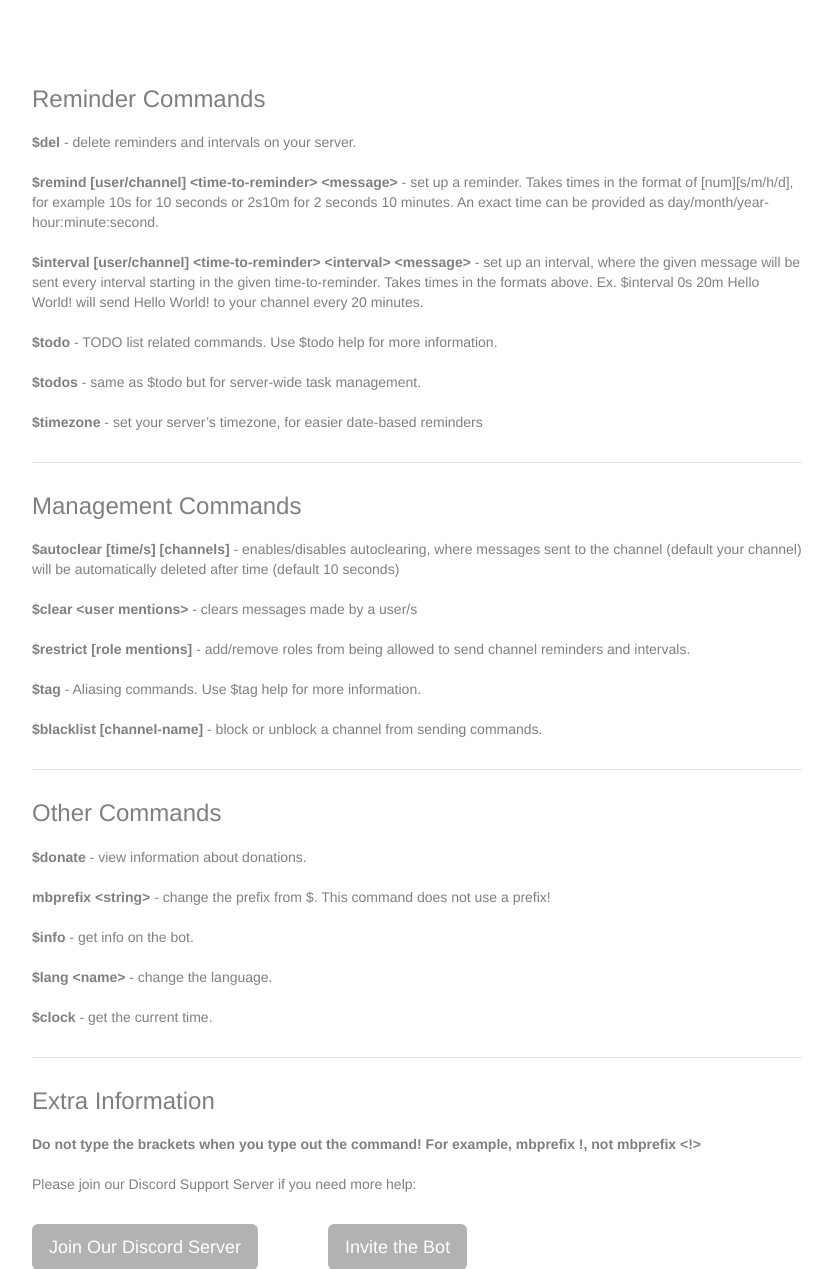
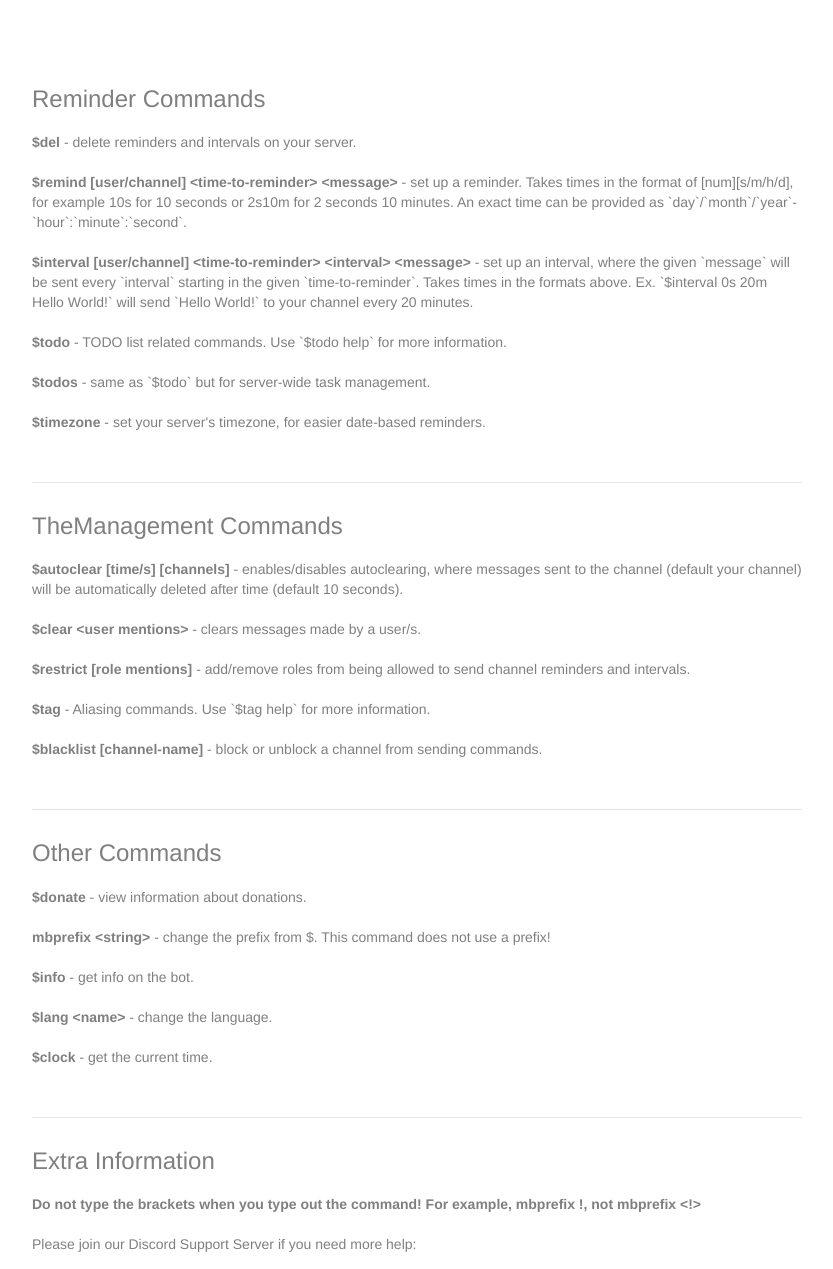
Before and after one commit to JARL-B/JARL, a Flask app: page /help in a window 1280 px wide. Shown: the part 427-1696 px from the top of the page, without its empty margins (223-1056 px from the left). Run offline with Flask 2, Linux system fonts and the light colour scheme; some libraries are stand-ins or nearby versions; some web fonts are replaced.

Commit message:
changed dict to 2d list to retain order

```diff
--- a/EXT/strings_EN.py
+++ b/EXT/strings_EN.py
@@ -5,10 +5,10 @@
 
     'admin_required' : 'You need to be an admin to run this command.',
 
-    'help' : '''Please visit http://jellywx.co.uk/''',
+    'help' : '''Please visit https://jellywx.co.uk/''',
 
-    'help_raw' : {
-        '''__Reminder Commands__''' : {
+    'help_raw' : [
+        ['''Reminder Commands''', {
             '$del' : 'delete reminders and intervals on your server.',
 
             '$remind [user/channel] <time-to-reminder> <message>' : 'set up a reminder. Takes times in the format of [num][s/m/h/d], for example 10s for 10 seconds or 2s10m for 2 seconds 10 minutes. An exact time can be provided as `day`/`month`/`year`-`hour`:`minute`:`second`.',
@@ -19,9 +19,9 @@
 
             '$todos' : 'same as `$todo` but for server-wide task management.',
 
-            '$timezone' : 'set your server\'s timezone, for easier date-based reminders.' },
+            '$timezone' : 'set your server\'s timezone, for easier date-based reminders.' }],
 
-        '''__TheManagement Commands__''' : {
+        ['''TheManagement Commands''', {
             '$autoclear [time/s] [channels]' : 'enables/disables autoclearing, where messages sent to the channel (default your channel) will be automatically deleted after time (default 10 seconds).',
 
             '$clear <user mentions>' : 'clears messages made by a user/s.',
@@ -30,9 +30,9 @@
 
             '$tag' : 'Aliasing commands. Use `$tag help` for more information.',
 
-            '$blacklist [channel-name]' : 'block or unblock a channel from sending commands.' },
+            '$blacklist [channel-name]' : 'block or unblock a channel from sending commands.' }],
 
-        '''__Other Commands__''' : {
+        ['''Other Commands''', {
             '$donate' : 'view information about donations.',
 
             'mbprefix <string>' : 'change the prefix from $. This command does not use a prefix!',
@@ -41,14 +41,7 @@
 
             '$lang <name>' : 'change the language.',
 
-            '$clock' : 'get the current time.' },
-
-        'foot' :
-        '''do not type the brackets when you type out the command! For example, `mbprefix !`, not `mbprefix <!>`
-
-        Please join our Discord server if you need more help
-
-        https://discord.gg/WQVaYmT''' },
+            '$clock' : 'get the current time.' }]],
 
 
     'info' : '''
--- a/Web/app/routes.py
+++ b/Web/app/routes.py
@@ -6,4 +6,7 @@
 def help():
     lang = request.args.get('lang') or 'EN'
 
-    return render_template('help.html')
+    with open('../EXT/strings_EN.py', 'r') as f:
+        s = eval(f.read())
+
+    return render_template('help.html', help=s['help_raw'])
--- a/Web/app/templates/help.html
+++ b/Web/app/templates/help.html
@@ -27,33 +27,20 @@
 				<h1 class="mg-md title ">
 					Reminder Bot Documentation:
 				</h1><img src="https://raw.githubusercontent.com/JellyWX/reminder-bot/master/Remind_Me_Bot_Logo_PPic.jpg" class="img-circle center-block top-image img-responsive" height="283" width="284" />
+
+        {% for category, items in help %}
 				<h3 class="mg-md">
-					Reminder Commands
+					{{ category }}
 				</h3>
 				<p>
-					<strong>$del</strong> - delete reminders and intervals on your server. <br><br><strong>$remind [user/channel] &lt;time-to-reminder&gt; &lt;message&gt;</strong> - set up a reminder. Takes times in the format of [num][s/m/h/d],<br> for example 10s for 10 seconds or 2s10m for 2 seconds 10 minutes. An exact time can be provided as day/month/year-hour:minute:second. <br><br><strong>$interval [user/channel] &lt;time-to-reminder&gt; &lt;interval&gt; &lt;message&gt;</strong> - set up an interval, where the given message will be sent every interval starting in the given time-to-reminder. Takes times in the formats above. Ex. $interval 0s 20m Hello World! will send Hello World! to your channel every 20 minutes. <br><br><strong>$todo</strong> - TODO list related commands. Use $todo help for more information. <br><br><strong>$todos</strong> - same as $todo but for server-wide task management. <br><br><strong>$timezone</strong> - set your server&rsquo;s timezone, for easier date-based reminders<br>
-				</p>
+          {% for item, description in items.items() %}
+					<strong>{{ item }}</strong> - {{ description }} <br><br>
+          {% endfor %}
+        </p>
 				<div class="divider-h">
 					<span class="divider"></span>
 				</div>
-				<h3 class="mg-md">
-					Management Commands
-				</h3>
-				<p>
-					<strong>$autoclear [time/s] [channels]</strong> - enables/disables autoclearing, where messages sent to the channel (default your channel) will be automatically deleted after time (default 10 seconds) <br><br><strong>$clear &lt;user mentions&gt;</strong> - clears messages made by a user/s <br><br><strong>$restrict [role mentions]</strong> - add/remove roles from being allowed to send channel reminders and intervals. <br><br><strong>$tag</strong> - Aliasing commands. Use $tag help for more information. <br><br><strong>$blacklist [channel-name]</strong> - block or unblock a channel from sending commands.<br>
-				</p>
-				<div class="divider-h">
-					<span class="divider"></span>
-				</div>
-				<h3 class="mg-md">
-					Other Commands
-				</h3>
-				<p>
-					<strong>$donate</strong> - view information about donations. <br><br><strong>mbprefix &lt;string&gt;</strong> - change the prefix from $. This command does not use a prefix! <br><br><strong>$info</strong> - get info on the bot. <br><br><strong>$lang &lt;name&gt;</strong> - change the language. <br><br><strong>$clock</strong> - get the current time.<br>
-				</p>
-				<div class="divider-h">
-					<span class="divider"></span>
-				</div>
+        {% endfor %}
 				<h3 class="mg-md">
 					Extra Information
 				</h3>
```
